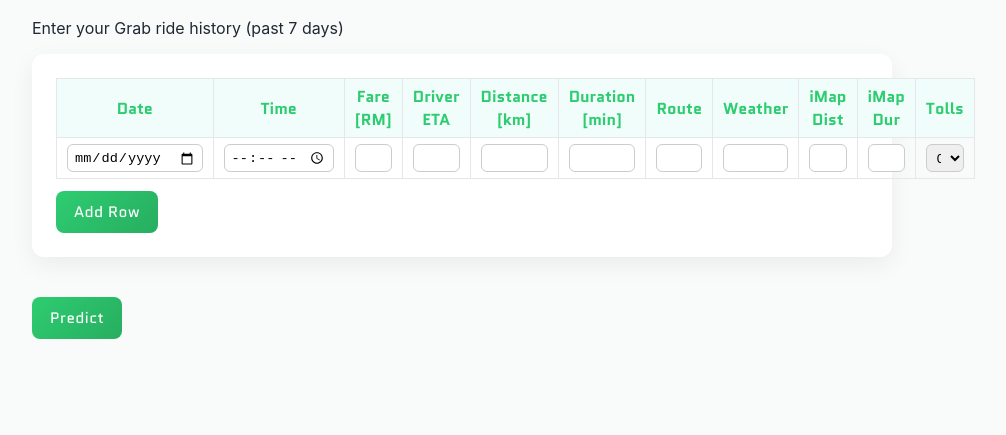
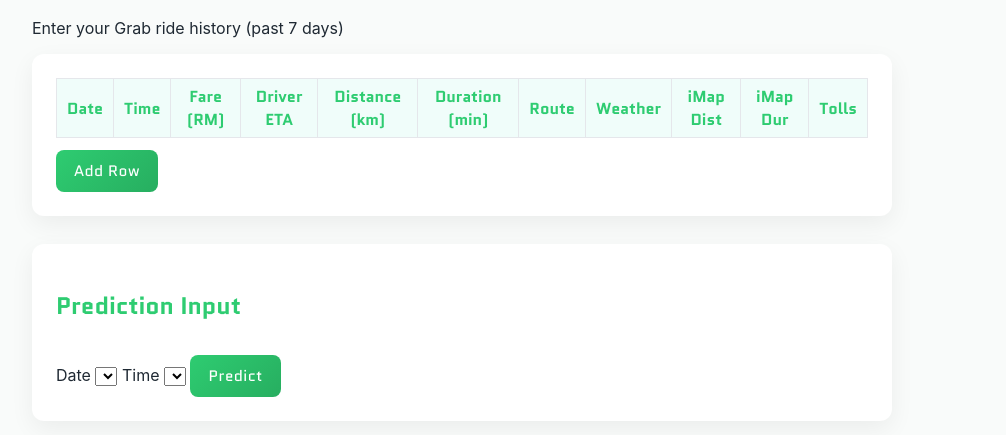
Before and after one commit to melvin-tai/GrabRide-Fare-Time-Cost-Optimization, a plain HTML site: page docs/user-data.html in a window 1280 px wide. Shown: the part 89-524 px from the top of the page, without its empty margins (178-1184 px from the left). Drawn offline with Linux system fonts and the light colour scheme; a web font is replaced by a local one.

Commit message:
Refactor user-data.html structure and styles

```diff
--- a/docs/user-data.html
+++ b/docs/user-data.html
@@ -1,28 +1,32 @@
 <!DOCTYPE html>
 <html lang="en">
 <head>
-  <meta charset="UTF-8">
+  <meta charset="UTF-8" />
   <title>Predict with Your Data</title>
-  <link rel="stylesheet" href="style.css">
   <link rel="preconnect" href="https://fonts.googleapis.com">
   <link rel="preconnect" href="https://fonts.gstatic.com" crossorigin>
-  <link href="https://fonts.googleapis.com/css2?family=Jockey+One&family=Quantico:ital,wght@0,400;0,700;1,400;1,700&display=swap" rel="stylesheet">
+  <link href="https://fonts.googleapis.com/css2?family=Quantico:wght@400;700&display=swap" rel="stylesheet">
+  <link rel="stylesheet" href="style.css" />
 </head>
+
 <body>
 <div class="container">
-    <h1 class="section-title">Predict with Your Data</h1>
-    <p>Enter your Grab ride history (past 7 days)</p>
 
-    <div class="card">
+  <h1>Predict with Your Data</h1>
+  <p class="subtitle">
+    Enter your Grab ride history (past 7 days)
+  </p>
+
+  <section class="card">
     <table id="dataTable">
       <thead>
         <tr>
           <th>Date</th>
           <th>Time</th>
-            <th>Fare [RM]</th>
+          <th>Fare (RM)</th>
           <th>Driver ETA</th>
-            <th>Distance [km]</th>
-            <th>Duration [min]</th>
+          <th>Distance (km)</th>
+          <th>Duration (min)</th>
           <th>Route</th>
           <th>Weather</th>
           <th>iMap Dist</th>
@@ -30,35 +34,32 @@
           <th>Tolls</th>
         </tr>
       </thead>
-        <tbody>
-          <tr>
-            <td><input type="date"></td>
-            <td><input type="time"></td>
-            <td><input type="number" step="0.1"></td>
-            <td><input type="number"></td>
-            <td><input type="number" step="0.1"></td>
-            <td><input type="number"></td>
-            <td><input type="text"></td>
-            <td><input type="text"></td>
-            <td><input type="number" step="0.1"></td>
-            <td><input type="number"></td>
-            <td>
-              <select>
-                <option value="0">0</option>
-                <option value="1">1</option>
-              </select>
-            </td>
-          </tr>
-        </tbody>
+      <tbody></tbody>
     </table>
-      <button id="addRowBtn">Add Row</button>
+
+    <button onclick="addRow()">Add Row</button>
+  </section>
+
+  <section class="card">
+    <h2>Prediction Input</h2>
+
+    <label>Date</label>
+    <select id="predictDate"></select>
+
+    <label>Time</label>
+    <select id="predictTime"></select>
+
+    <button onclick="predictFromUserData()">
+      Predict
+    </button>
+
+    <div id="userPrediction" class="result hidden">
+      <table>
+        <tbody id="userPredictionTable"></tbody>
+      </table>
     </div>
+  </section>
 
-    <button id="predictBtn">Predict</button>
-    <div id="userPrediction" class="result hidden">
-      <h3>Prediction Result</h3>
-      <table id="userPredictionTable"></table>
-    </div>
 </div>
 
 <script src="app.js"></script>
```
Lines whose indentation alone changed are shown as unchanged.
